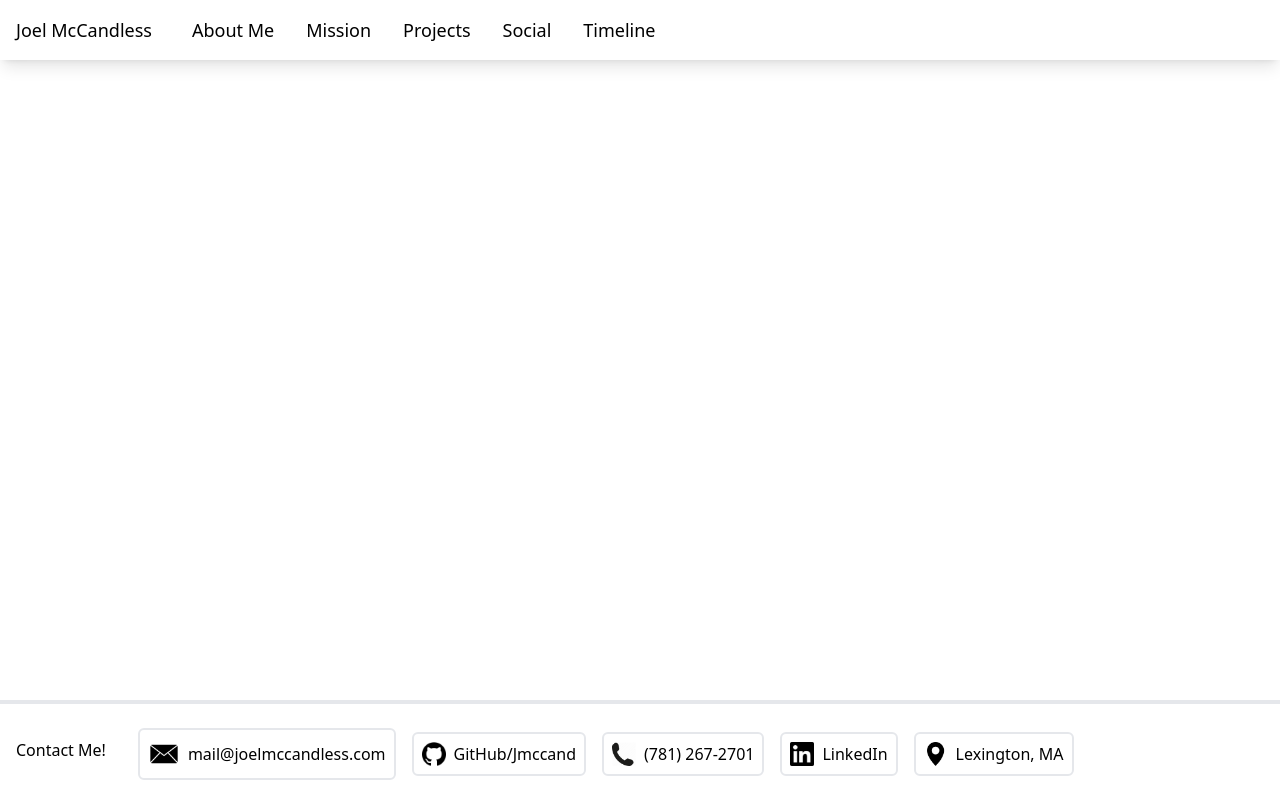
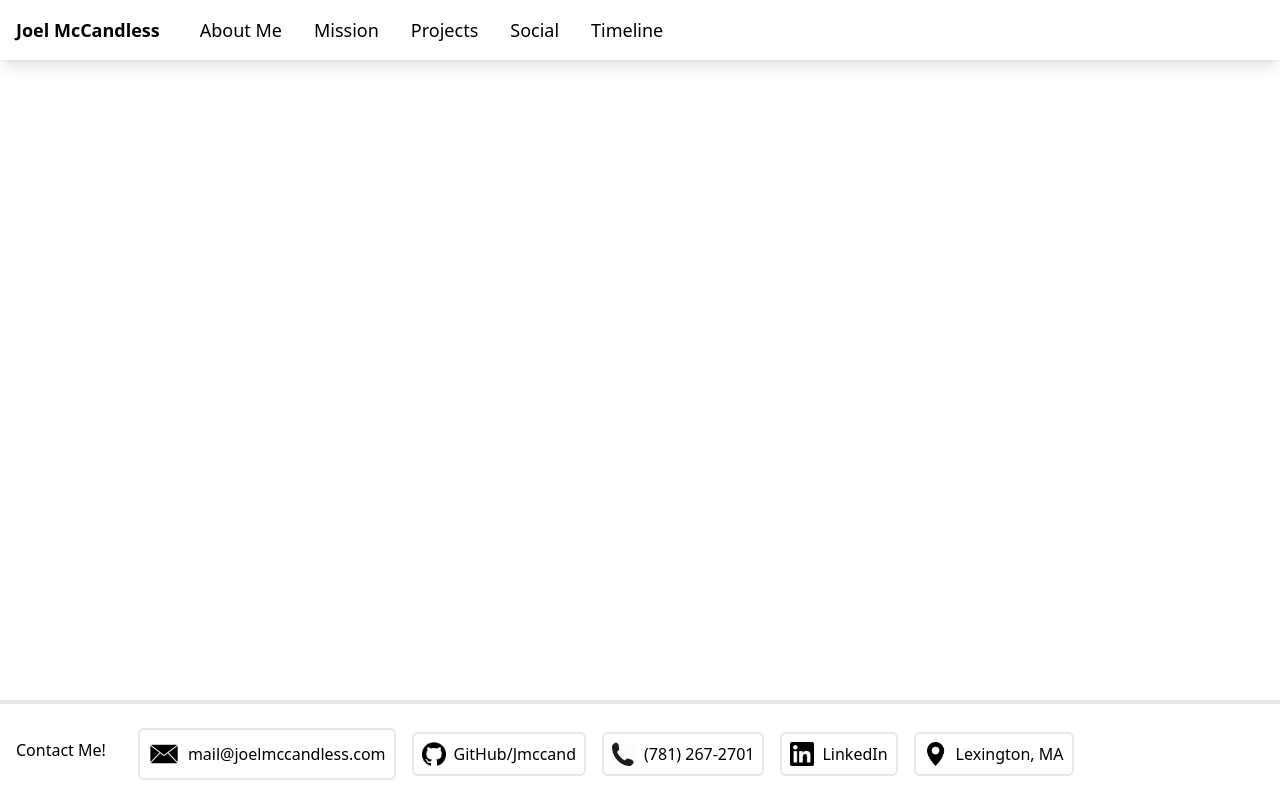
Before and after one commit to jmccand/personal_website, a Nuxt app in the folder website/: page / in a window 1280 px wide. Built offline with nearby package versions, Linux system fonts and the light colour scheme.

Commit message:
bold name in header

```diff
--- a/website/app.vue
+++ b/website/app.vue
@@ -4,7 +4,7 @@
 
     <!-- define header -->
     <header class="flex flex-row p-4 space-x-10 md:text-lg sm:text-base text-sm shadow-lg">
-      <span class="w-auto min-w-fit">Joel McCandless</span>
+      <span class="w-auto min-w-fit font-bold">Joel McCandless</span>
       <!-- navigation links -->
       <nav class="container flex">
 	<ul class="flex flex-row space-x-8">
```
